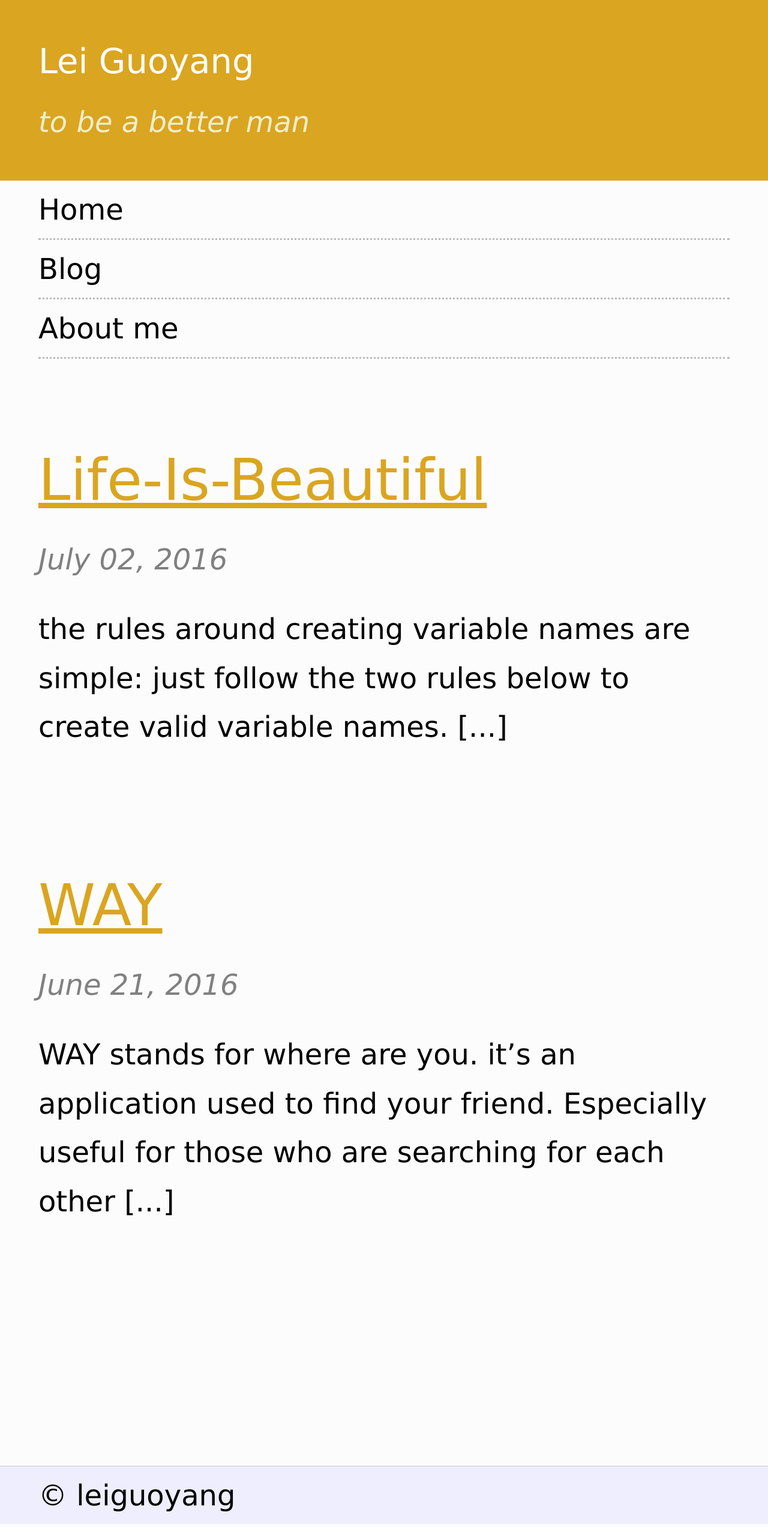
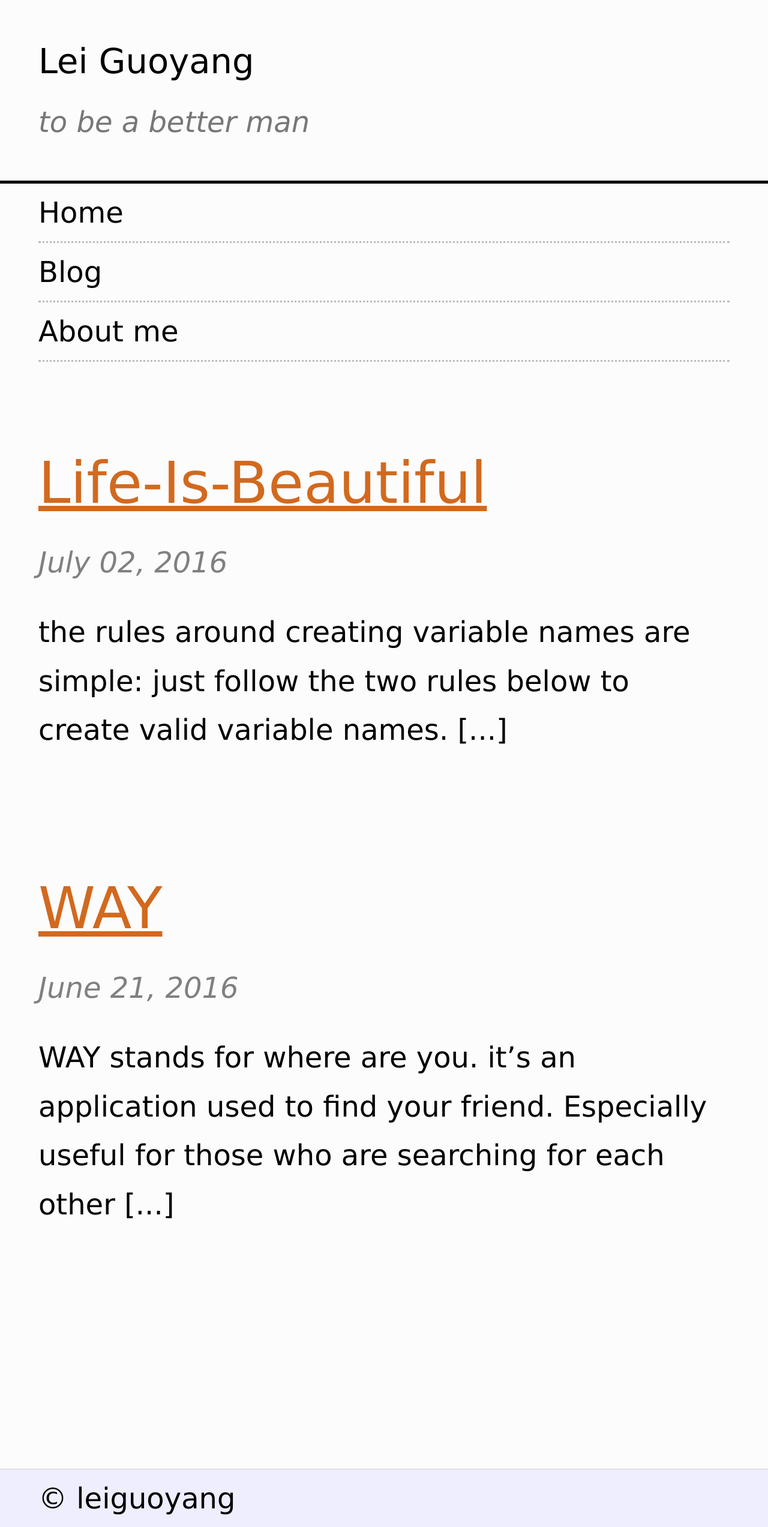
Before and after one commit to leiguoyang/leiguoyang.github.io, a Jekyll site: the page built from index.html, in a window 1280 px wide. Shown: the whole page at 60% size. Built offline with Jekyll 4.4.1, drawn with Linux system fonts in a browser that asks for light colours.

Commit message:
change the header and link style

```diff
--- a/css/link.css
+++ b/css/link.css
@@ -12,17 +12,17 @@ nav a {
 }
 
 nav a:hover {
-  color: chocolate;
-  border-color: chocolate;
+  color: goldenrod;
+  border-color: goldenrod;
 }
 
 /*for the links in the main section*/
 #main a:link {
-  color: goldenrod;
+  color: chocolate;
 }
 #main a:visited {
   color: #aaa;
 }
 #main a:hover {
-  color: chocolate;
+  color: goldenrod;
 }
--- a/css/main.css
+++ b/css/main.css
@@ -8,8 +8,7 @@ body {
 header {
   padding: 30px 5%;
   text-align: left;
-  background-color: goldenrod;
-  color: white;
+  border-bottom: 5px solid black;
 }
 
 header h1 {
@@ -21,7 +20,7 @@ header h1 {
 header h2 {
   font-weight: normal;
   font-size: 1em;
-  color: #eec;
+  color: #777;
   font-style: italic;
 }
 
@@ -37,7 +36,7 @@ nav {
   font-size: 2em;
   text-transform: capitalize;
   font-weight: normal;
-  color: goldenrod;
+  color: chocolate;
   margin-bottom: .5em;
 }
 
```
